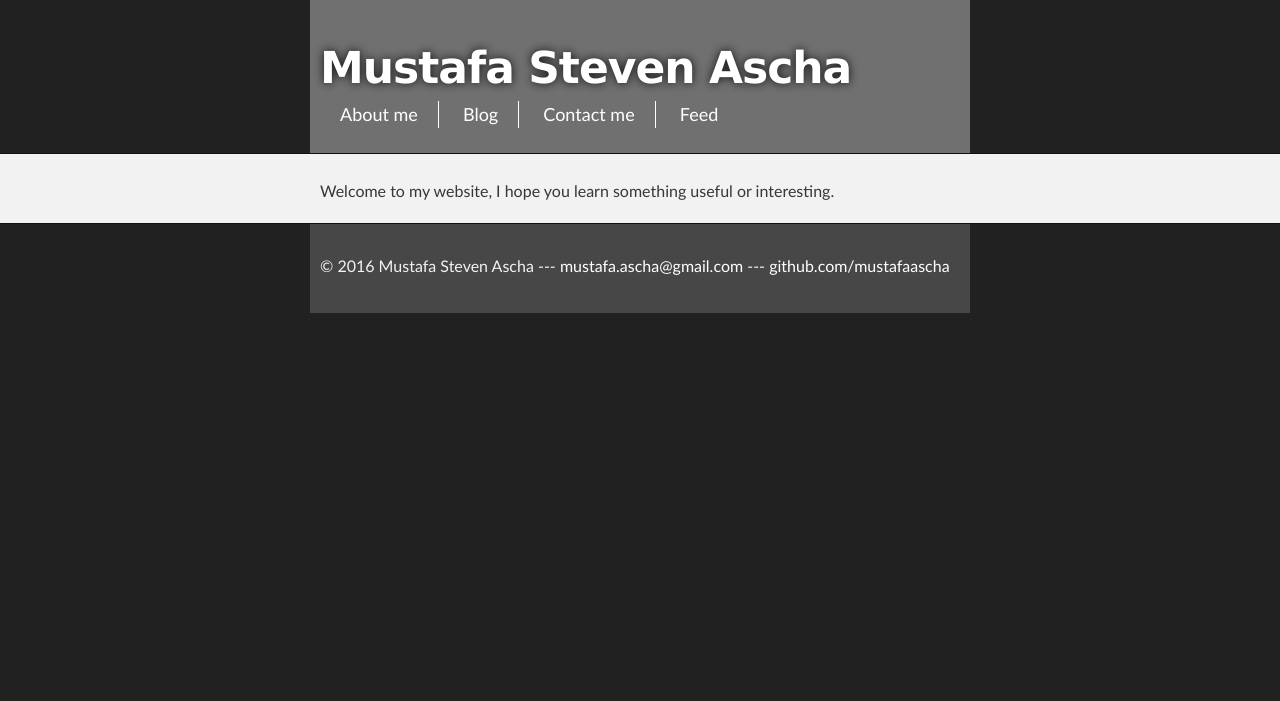
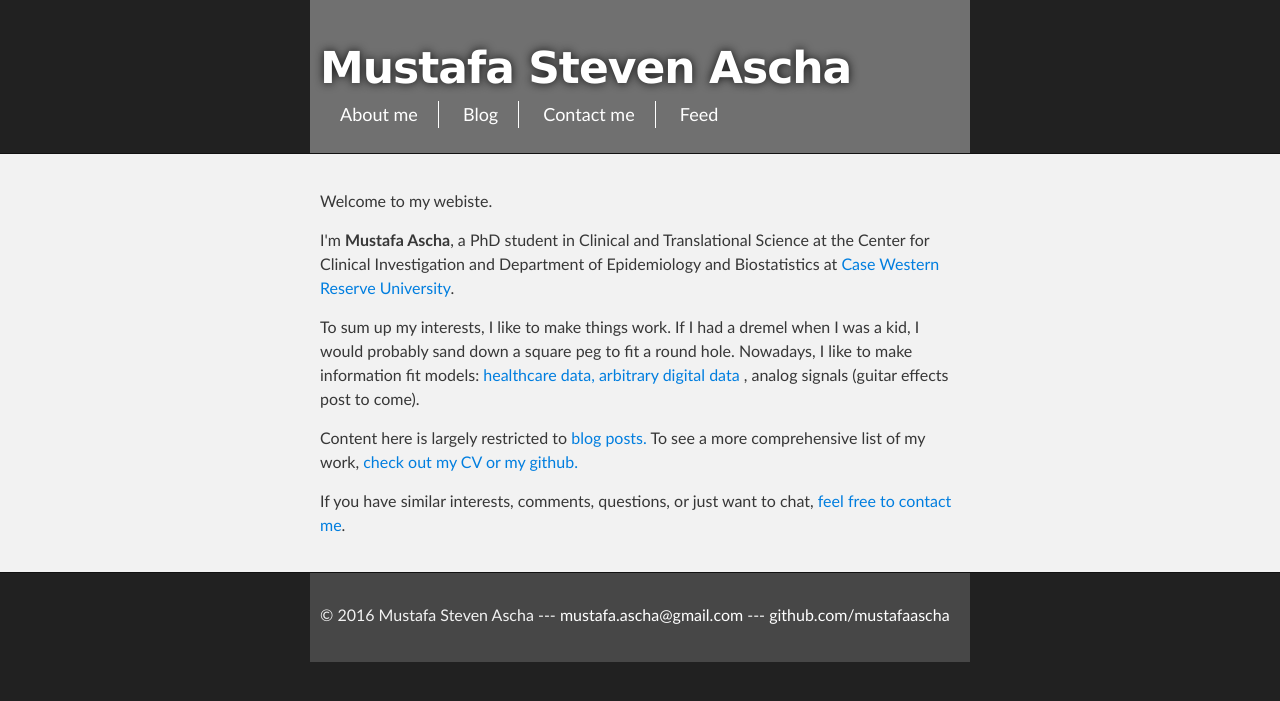
Before and after one commit to mustafaascha/mustafaascha.github.io, a Jekyll site: the page built from index.html, in a window 1280 px wide. Shown: the top 701 px of the page. Built offline with Jekyll 4.4.1, drawn with Linux system fonts in a browser that asks for light colours.

Commit message:
Update index.html

```diff
--- a/index.html
+++ b/index.html
@@ -1,6 +1,14 @@
 ---
 layout: default
-title: Mustafa Steven Ascha - Studying bills to cure your ills
+title: Mustafa Steven Ascha
 ---
 
-Welcome to my website, I hope you learn something useful or interesting.
+<p> Welcome to my webiste.</p>
+
+<p> I'm <strong>Mustafa Ascha</strong>, a PhD student in Clinical and Translational Science at the Center for Clinical Investigation and Department of Epidemiology and Biostatistics at <a href="http://www.case.edu/" target="_blank">Case Western Reserve University</a>.</p>
+
+<p> To sum up my interests, I like to make things work. If I had a dremel when I was a kid, I would probably sand down a square peg to fit a round hole. Nowadays, I like to make information fit models: <a href="http://mustafa.fyi/blog/2016/09/05/Claims_Sequences" target="_blank"> healthcare data, <a href="http://mustafa.fyi/blog/2016/08/21/CustomQisan" target="_blank"> arbitrary digital data </a>, analog signals (guitar effects post to come).</p>
+
+<p> Content here is largely restricted to <a href="http://mustafa.fyi/blog", target = "_blank"> blog posts. </a> To see a more comprehensive list of my work, <a href="http://mustafa.fyi/assets/Ascha_CV.pdf", target = "_blank"> check out my CV</a> <a href="http://github.com/mustafaascha", target="_blank"> or my github.</a> </p>
+
+<p>If you have similar interests, comments, questions, or just want to chat, <a href="mailto:mustafa.ascha@gmail.com", target = "_blank"> feel free to contact me</a>.</p>
```
